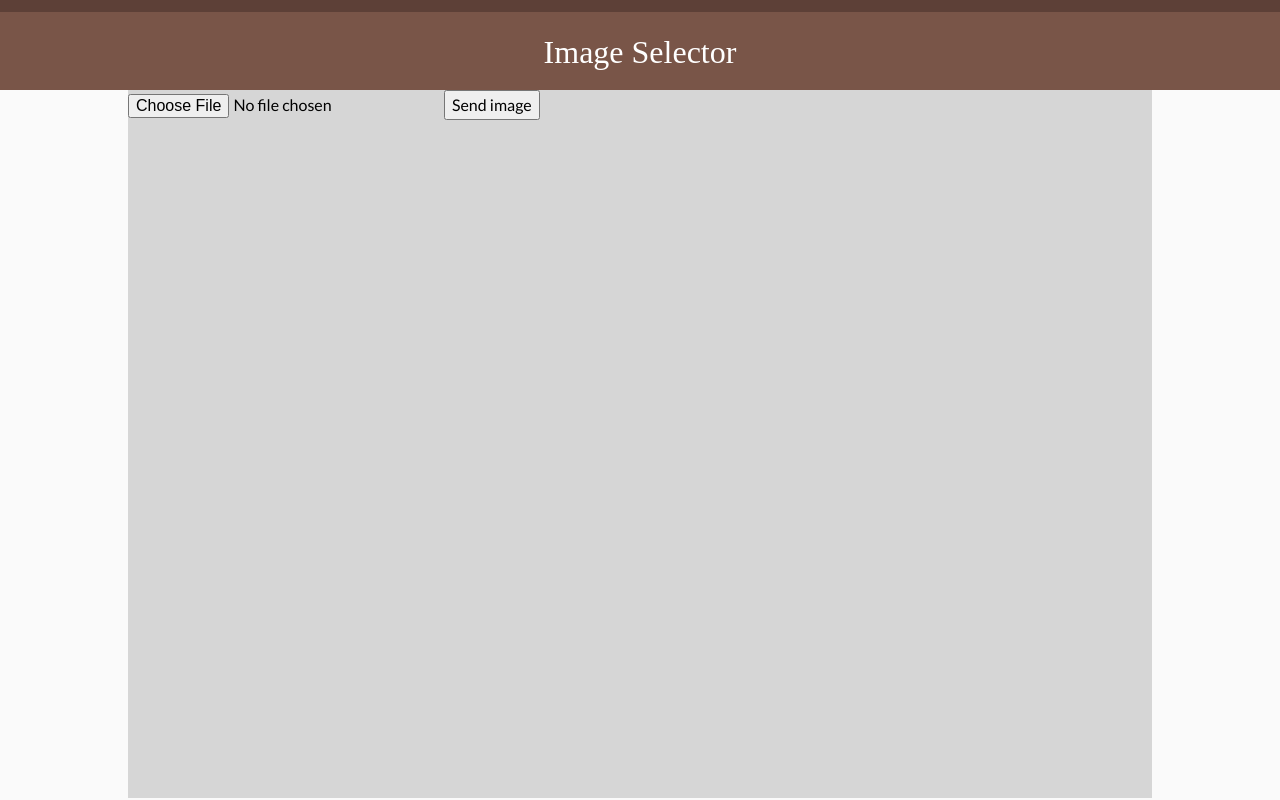
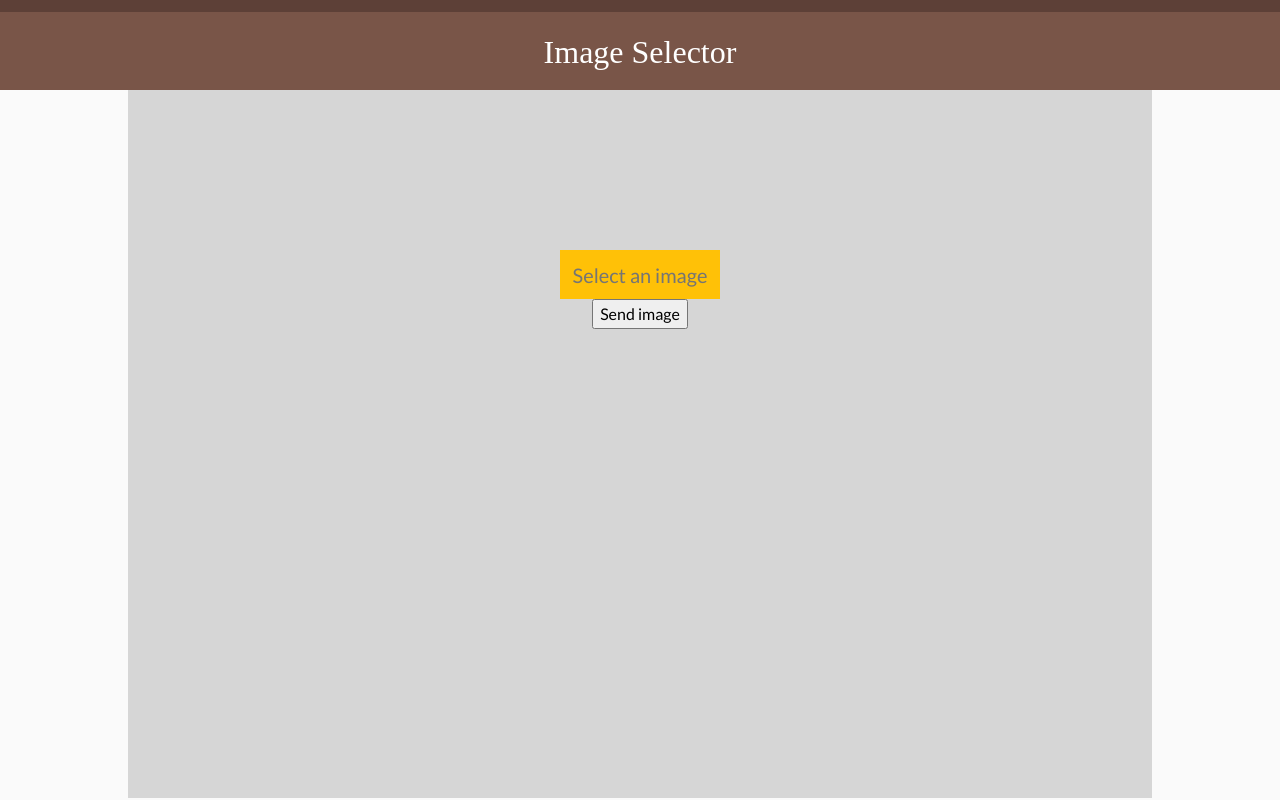
Before and after one commit to GuRuGuMaWaRu/Learning_projects, a React (Create React App) app in the folder app_react_8/client/: page / in a window 1280 px wide. Built offline with nearby package versions, Linux system fonts and the light colour scheme; a web font is replaced by a local one.

Commit message:
In progress --- style file input

```diff
--- a/app_react_8/client/src/App.js
+++ b/app_react_8/client/src/App.js
@@ -7,6 +7,8 @@ const theme = {
   light_primary: "#D7CCC8",
   primary: "#795548",
   text: "#FFFFFF",
+  primary_text: "#212121",
+  secondary_text: "#757575",
   accent: "#FFC107",
   bg_main: "#FAFAFA",
   bg_container: "#d6d6d6"
@@ -57,6 +59,38 @@ const StyledContainer = styled.div`
   background-color: ${props => props.theme.bg_container};
 `;
 
+const StyledControls = styled.div`
+  display: flex;
+  flex-direction: column;
+  align-items: center;
+  padding: 10rem 0;
+`;
+
+const StyledButton = styled.input`
+  width: 0.1px;
+  height: 0.1px;
+  opacity: 0;
+  overflow: hidden;
+  position: absolute;
+  z-index: -1;
+`;
+
+const StyledLabel = styled.label`
+  font-size: 1.25rem;
+  color: ${props => props.theme.secondary_text};
+  padding: 0.6rem 0.8rem;
+  border: none;
+  background-color: ${props => props.theme.accent};
+  cursor: pointer;
+  ${StyledButton}:focus &,
+  &:hover {
+    color: ${props => props.theme.primary_text};
+  }
+  ${StyledButton}:focus & {
+    outline: 1px dotted #000;
+  }
+`;
+
 const App = () => {
   const [savedImage, setSavedImage] = React.useState(null);
   const [selectedImage, selectImage] = React.useState(null);
@@ -91,10 +125,16 @@ const App = () => {
           <h1>Image Selector</h1>
         </StyledHeader>
         <StyledContainer>
-          <div>
-            <input type="file" name="file" onChange={handleChange} />
+          <StyledControls>
+            <StyledLabel htmlFor="file">Select an image</StyledLabel>
+            <StyledButton
+              type="file"
+              id="file"
+              name="file"
+              onChange={handleChange}
+            />
             <button onClick={sendImage}>Send image</button>
-          </div>
+          </StyledControls>
           {isDisplayed && (
             <div>
               <button onClick={showImage}>Show saved image</button>
```
